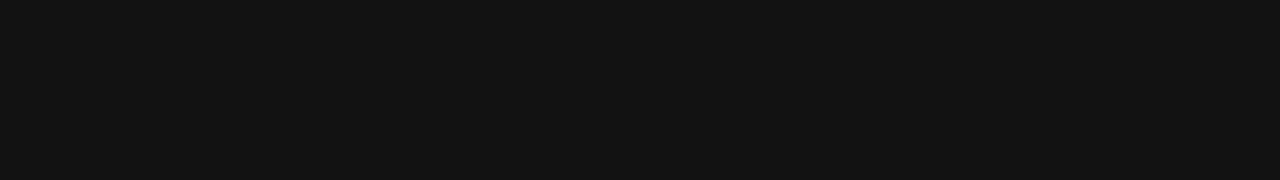
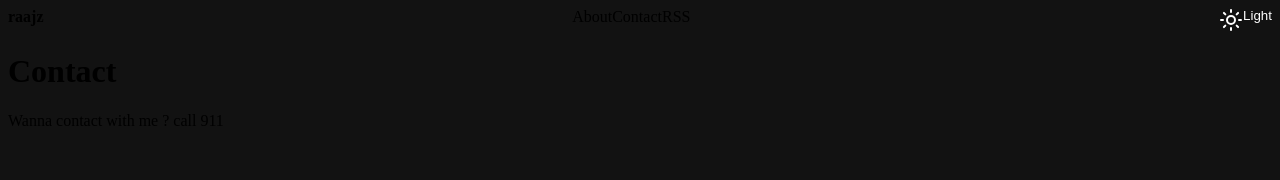
Before and after one commit to iamajraj/sveltekit-mdx-blog, a SvelteKit app: page /contact in a window 1280 px wide. Before the commit this address had no page. Shown: the top 180 px of the page. Built offline with nearby package versions, Linux system fonts and the light colour scheme.

Commit message:
update: contact page added

```diff
--- a/src/routes/+layout.ts
+++ b/src/routes/+layout.ts
@@ -1,3 +1,5 @@
+export const prerender = true
+
 export async function load({ url }) {
 	return {
 		url: url.pathname
--- /dev/null
+++ b/src/routes/contact/+page.svelte
@@ -0,0 +1,2 @@
+<h1>Contact</h1>
+<p>Wanna contact with me ? call 911</p>
--- a/src/routes/rss.xml/+server.ts
+++ b/src/routes/rss.xml/+server.ts
@@ -1,5 +1,7 @@
 import type { Post } from '../../lib/types.js'
 import * as config from '../../lib/config'
+
+export const prerender = true
 
 export async function GET({ fetch }) {
 	const response = await fetch('api/posts')
```
